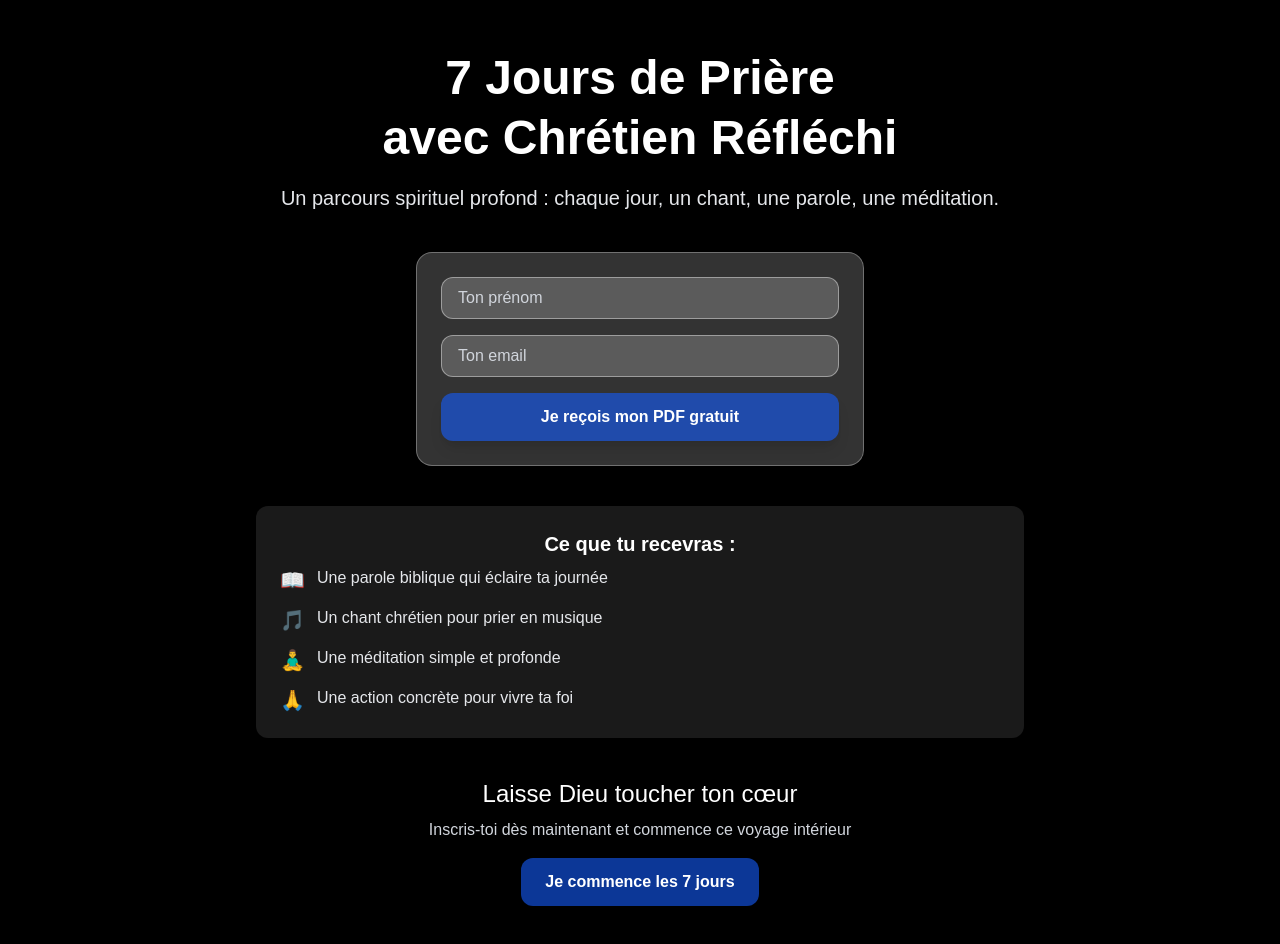
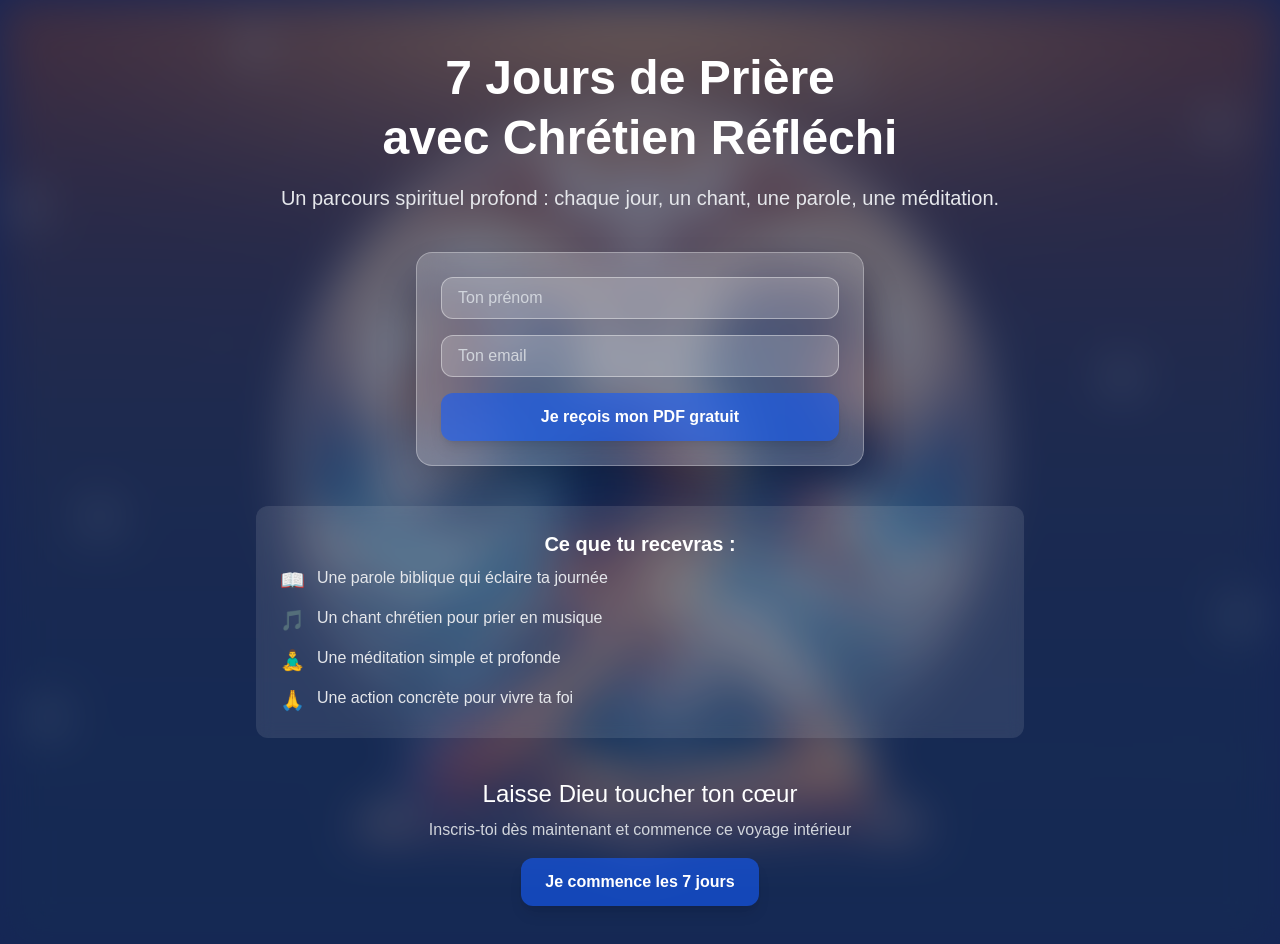
Before and after one commit to Romspopopoms/7Jours, a Next.js app: page / in a window 1280 px wide. Shown: the top 944 px of the page. Built offline with nearby package versions, Linux system fonts and the light colour scheme; no server answers; the database is empty.

Commit message:
Votre message de commit

```diff
--- a/pages/index.tsx
+++ b/pages/index.tsx
@@ -148,7 +148,7 @@
           className="opacity-40 blur-xl"
           priority
         />
-        <div className="absolute inset-0 bg-black bg-opacity-30"></div>
+        <div className="absolute inset-0 bg-opacity-30"></div>
       </div>
 
       {/* Contenu principal */}
```
